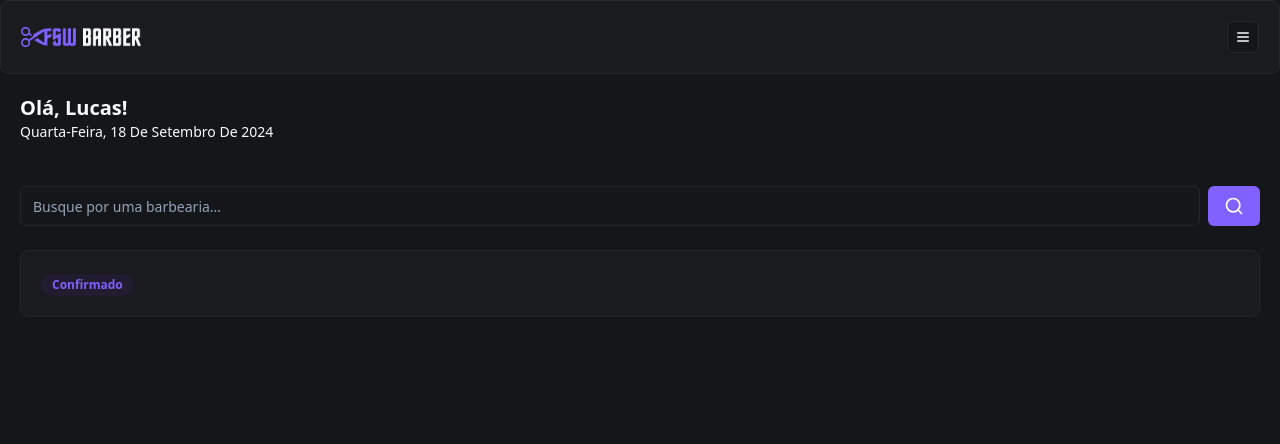
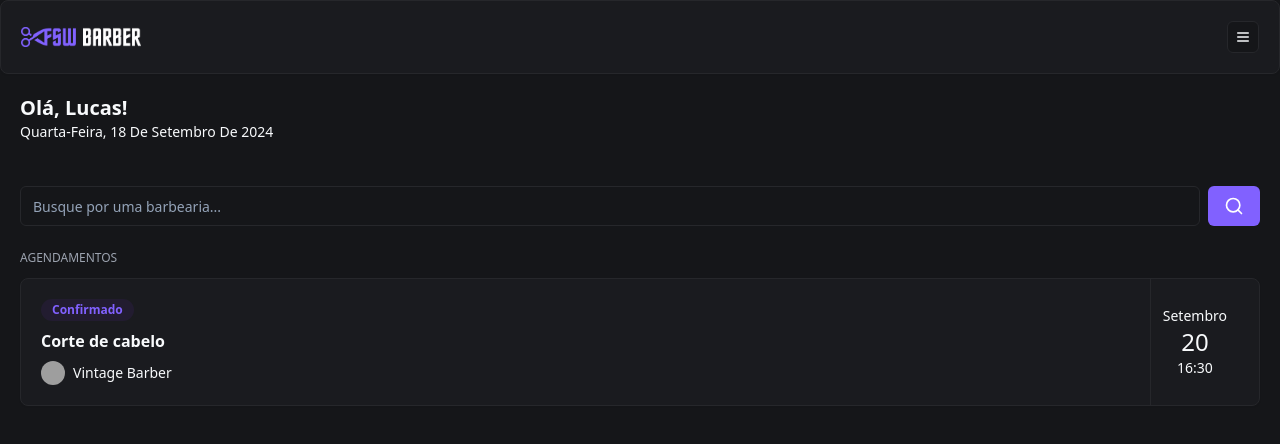
Before and after one commit to Zuucas/digital-barber, a Next.js app: page / in a window 1280 px wide. Shown: the top 444 px of the page. Built offline with nearby package versions, Linux system fonts and the light colour scheme; grey boxes are pictures that could not be loaded.

Commit message:
feat: add initial booking component

```diff
--- a/app/(home)/page.tsx
+++ b/app/(home)/page.tsx
@@ -27,6 +27,7 @@ export default function Home() {
       </div>
 
       <div className="px-5 mt-6">
+        <h2 className="text-xs uppercase mb-3 text-gray-400">Agendamentos</h2>
         <BookingItem/>
       </div>
     </div>
--- a/app/_components/booking-item.tsx
+++ b/app/_components/booking-item.tsx
@@ -1,12 +1,32 @@
+import { Avatar, AvatarFallback, AvatarImage } from "./ui/avatar";
 import { Badge } from "./ui/badge";
 import { Card, CardContent } from "./ui/card";
 
 const BookingItem = () => {
     return (
         <Card>
-            <CardContent className="p-5">
-                <div>
-                    <Badge  className="bg-[#221C30] text-primary hover:bg-[#221C3D]" >Confirmado</Badge>
+            <CardContent className="p-5 flex justify-between py-0">
+                <div className="flex flex-col gap-2 py-5">
+
+
+                    <Badge  className="bg-[#221C30] text-primary hover:bg-[#221C3D] w-fit" >Confirmado</Badge>
+                    <h2 className="font-bold">Corte de cabelo</h2>
+
+                    <div className="flex items-center gap-2">
+                        <Avatar className="h-6 w-6">
+                            <AvatarImage src="https://utfs.io/f/0ddfbd26-a424-43a0-aaf3-c3f1dc6be6d1-1kgxo7.png"/>
+                            <AvatarFallback>...</AvatarFallback>
+
+                        </Avatar>
+                        <h3 className="text-sm">Vintage Barber</h3>
+                    </div>
+                </div>
+
+                <div className="flex flex-col items-center justify-center border-l border-solid border-secondary px-3">
+
+                    <p className="text-sm">Setembro</p>
+                    <p className="text-2xl">20</p>
+                    <p className="text-sm">16:30</p>
                 </div>
             </CardContent>
 
--- /dev/null
+++ b/app/_components/ui/avatar.tsx
@@ -0,0 +1,50 @@
+"use client"
+
+import * as React from "react"
+import * as AvatarPrimitive from "@radix-ui/react-avatar"
+
+import { cn } from "@/app/_lib/utils"
+
+const Avatar = React.forwardRef<
+  React.ElementRef<typeof AvatarPrimitive.Root>,
+  React.ComponentPropsWithoutRef<typeof AvatarPrimitive.Root>
+>(({ className, ...props }, ref) => (
+  <AvatarPrimitive.Root
+    ref={ref}
+    className={cn(
+      "relative flex h-10 w-10 shrink-0 overflow-hidden rounded-full",
+      className
+    )}
+    {...props}
+  />
+))
+Avatar.displayName = AvatarPrimitive.Root.displayName
+
+const AvatarImage = React.forwardRef<
+  React.ElementRef<typeof AvatarPrimitive.Image>,
+  React.ComponentPropsWithoutRef<typeof AvatarPrimitive.Image>
+>(({ className, ...props }, ref) => (
+  <AvatarPrimitive.Image
+    ref={ref}
+    className={cn("aspect-square h-full w-full", className)}
+    {...props}
+  />
+))
+AvatarImage.displayName = AvatarPrimitive.Image.displayName
+
+const AvatarFallback = React.forwardRef<
+  React.ElementRef<typeof AvatarPrimitive.Fallback>,
+  React.ComponentPropsWithoutRef<typeof AvatarPrimitive.Fallback>
+>(({ className, ...props }, ref) => (
+  <AvatarPrimitive.Fallback
+    ref={ref}
+    className={cn(
+      "flex h-full w-full items-center justify-center rounded-full bg-muted",
+      className
+    )}
+    {...props}
+  />
+))
+AvatarFallback.displayName = AvatarPrimitive.Fallback.displayName
+
+export { Avatar, AvatarImage, AvatarFallback }
--- a/package.json
+++ b/package.json
@@ -13,6 +13,7 @@
   },
   "dependencies": {
     "@prisma/client": "^5.19.1",
+    "@radix-ui/react-avatar": "^1.1.0",
     "@radix-ui/react-slot": "^1.1.0",
     "class-variance-authority": "^0.7.0",
     "clsx": "^2.1.1",
```
Also changed, not shown: 1 other file (tests, documents, lock files or other folders).
